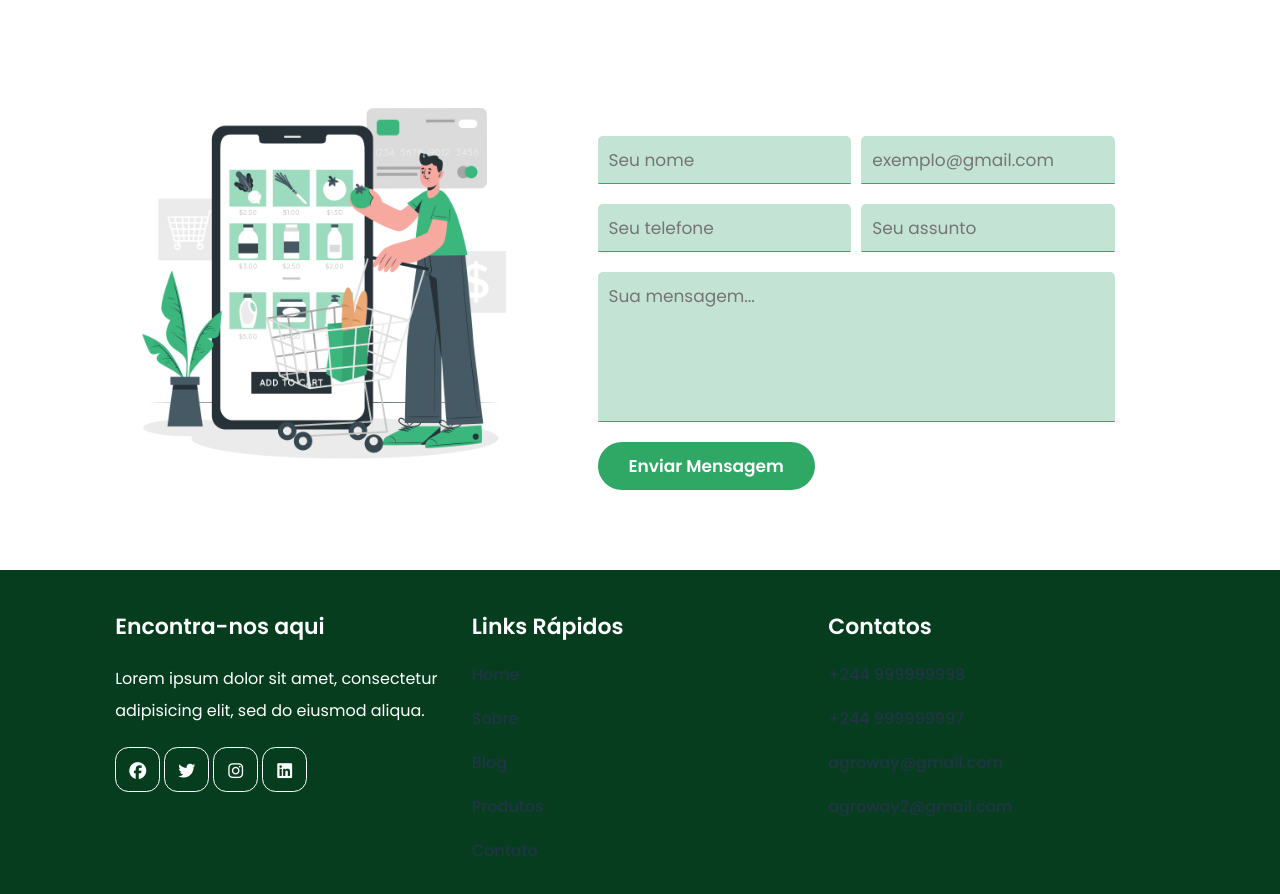
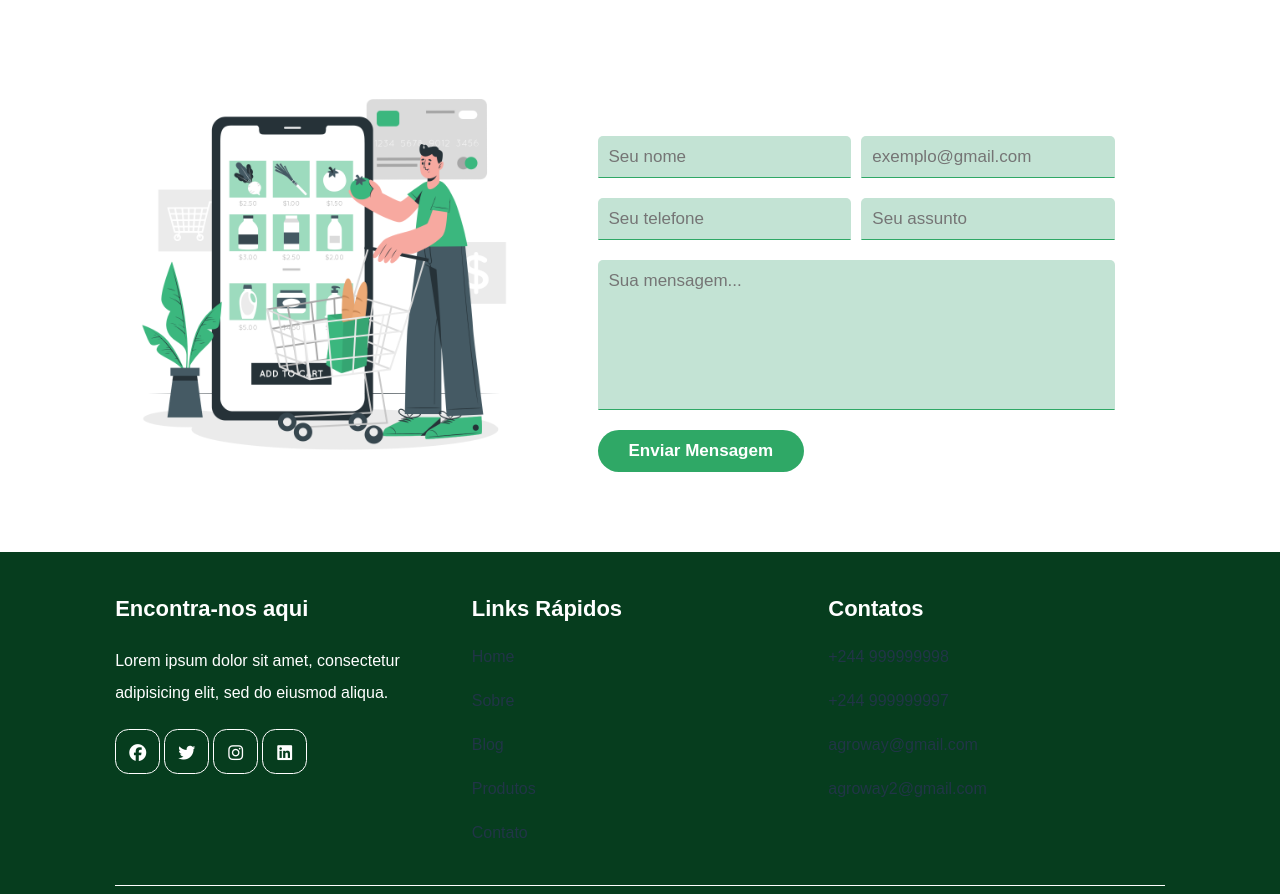
Before and after one commit to nsimbaafonso/agroway, a React (Vite) app: page /contato in a window 1280 px wide. Shown: the part 800-1694 px from the top of the page. Built offline with nearby package versions, Linux system fonts and the light colour scheme.

Commit message:
Adição do styled componente na página contato

```diff
--- a/src/pages/Contato.jsx
+++ b/src/pages/Contato.jsx
@@ -4,7 +4,8 @@ import useDocumentTitle from "../hooks/useDocumentTitle";
 import Header from "../components/Header";
 import Footer from "../components/Footer";
 import contactImg from "../assets/img/contact.png";
-import './../assets/css/contato.css'
+//import './../assets/css/contato.css'
+import ContactStyle from '@/assets/css/ContactStyle';
 
 function Contato() {
   useDocumentTitle("Contato | Agroway");
@@ -20,7 +21,7 @@ function Contato() {
       </section>
 
       {/*infos*/}
-      <section className="infos">
+      <ContactStyle className="infos">
         <div className="info-container">
           <div className="info">
             <i className="fas fa-clock"></i>
@@ -41,10 +42,10 @@ function Contato() {
             <address>Angola, Luanda</address>
           </div>
         </div>
-      </section>
+      </ContactStyle>
 
       {/*contato*/}
-      <section class="contact" id="contact">
+      <ContactStyle className="contact">
         <h1 class="heading">Preencha O <span>Formulário</span></h1>
 
         <div class="row">
@@ -70,7 +71,7 @@ function Contato() {
             <button type="submit" class="btn">Enviar Mensagem</button>
           </form>
         </div>
-      </section>
+      </ContactStyle>
 
       {/*footer*/}
       <Footer />
```
